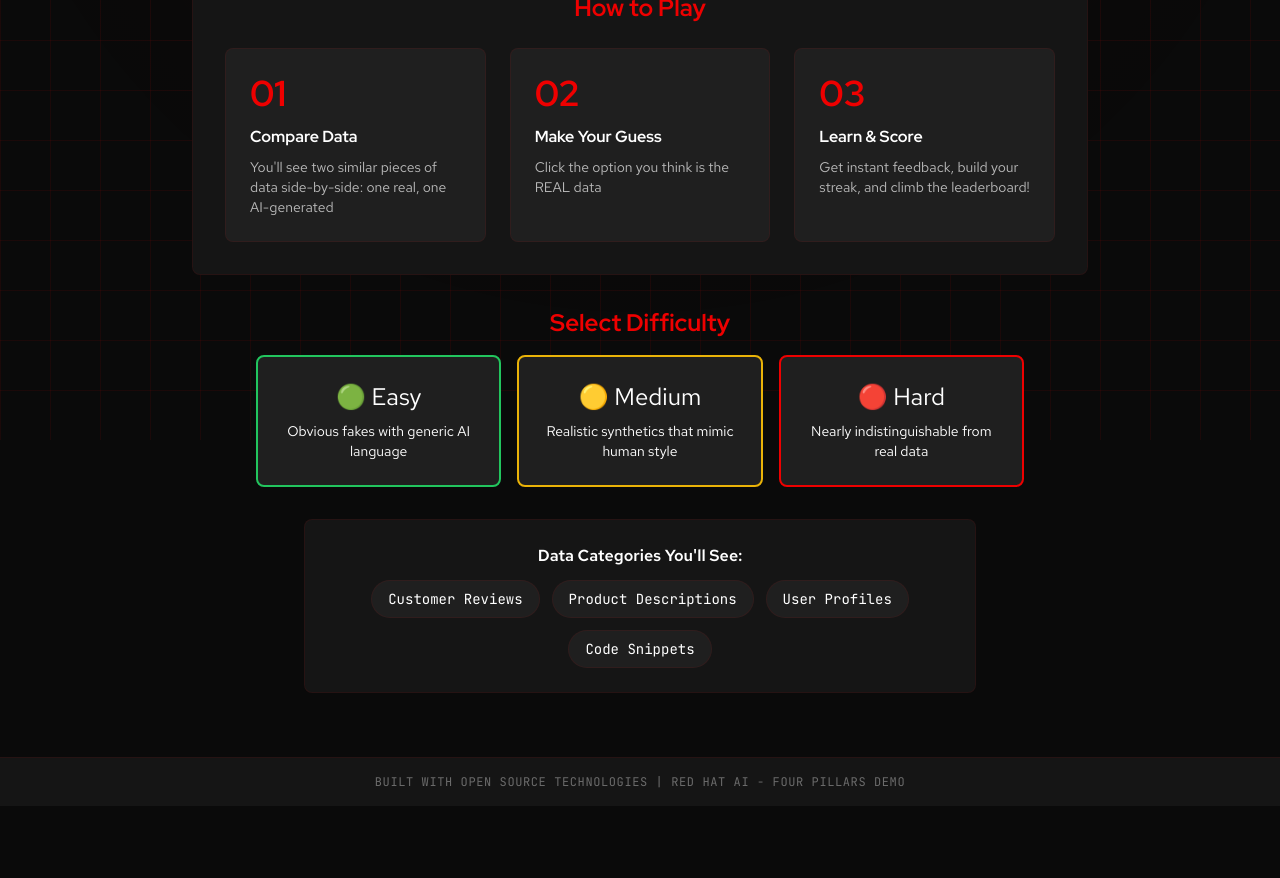
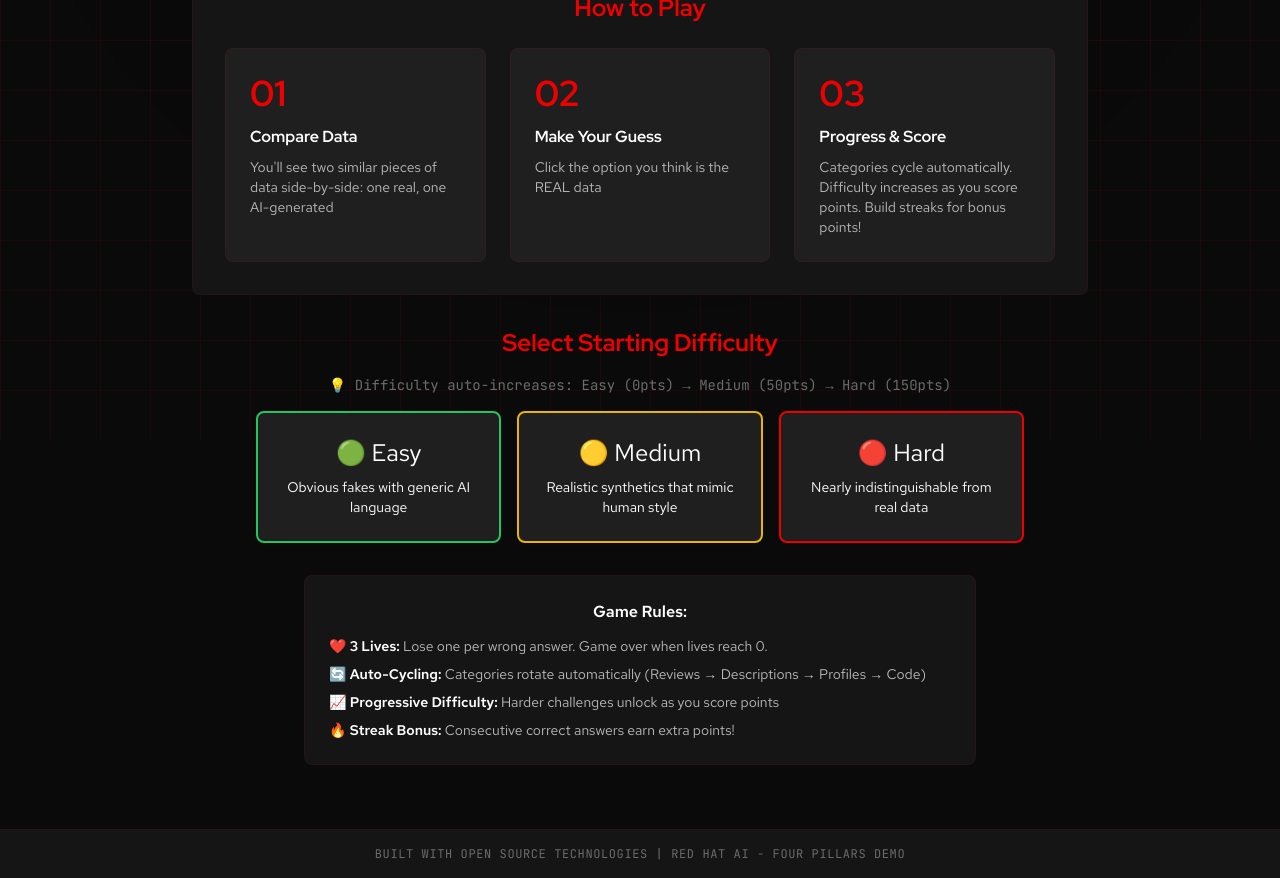
Before and after one commit to soyr-redhat/real-or-fake-synthetic-data-demo, a React (Vite) app in the folder frontend/: page / in a window 1280 px wide. Shown: the part 360-1238 px from the top of the page. Before the commit the page ends 1166 px from the top, so only its background shows below. Built offline with nearby package versions, Linux system fonts and the light colour scheme; no server answers.

Commit message:
Add auto-cycling categories and progressive difficult

```diff
--- a/frontend/src/App.jsx
+++ b/frontend/src/App.jsx
@@ -129,6 +129,17 @@ function App() {
                     </div>
                     <div className="text-xs text-gray-400">Accuracy</div>
                   </div>
+                  <div className="text-gray-600 font-bold text-xl">|</div>
+                  <div className="text-center">
+                    <div className={`font-bold text-lg font-mono uppercase ${
+                      session.difficulty === 'easy' ? 'text-green-400' :
+                      session.difficulty === 'medium' ? 'text-yellow-400' :
+                      'text-redhat-red'
+                    }`}>
+                      {session.difficulty === 'easy' ? '🟢' : session.difficulty === 'medium' ? '🟡' : '🔴'}
+                    </div>
+                    <div className="text-xs text-gray-400">{session.difficulty}</div>
+                  </div>
                 </div>
               </div>
             )}
--- a/frontend/src/components/GameScreen.jsx
+++ b/frontend/src/components/GameScreen.jsx
@@ -8,9 +8,10 @@ const CATEGORIES = [
 ]
 
 export default function GameScreen({ session, currentPair, guessResult, loading, onGuess, onContinue, onEndGame }) {
-  const [selectedCategory, setSelectedCategory] = useState('customer_review')
+  const [categoryIndex, setCategoryIndex] = useState(0)
+  const [showDifficultyUp, setShowDifficultyUp] = useState(false)
 
-  const categoryInfo = CATEGORIES.find(c => c.value === currentPair?.category) || CATEGORIES[0]
+  const categoryInfo = CATEGORIES.find(c => c.value === currentPair?.category) || CATEGORIES[categoryIndex]
 
   const accuracy = session.total_guesses > 0
     ? Math.round((session.correct_guesses / session.total_guesses) * 100)
@@ -19,6 +20,13 @@ export default function GameScreen({ session, currentPair, guessResult, loading,
   // Auto end game when lives reach 0
   if (session.lives === 0 && guessResult) {
     setTimeout(() => onEndGame(), 2000)
+  }
+
+  // Get next category in cycle
+  const getNextCategory = () => {
+    const nextIndex = (categoryIndex + 1) % CATEGORIES.length
+    setCategoryIndex(nextIndex)
+    return CATEGORIES[nextIndex].value
   }
 
   return (
@@ -53,33 +61,28 @@ export default function GameScreen({ session, currentPair, guessResult, loading,
         </div>
       </div>
 
-      {/* Category Selector */}
+      {/* Category Progress Indicator */}
       <div className="mb-6">
-        <h3 className="text-lg font-display font-semibold mb-3 text-redhat-red">Select Category:</h3>
-        <div className="grid grid-cols-2 md:grid-cols-4 gap-3">
-          {CATEGORIES.map(cat => (
-            <button
+        <div className="flex items-center justify-center gap-3">
+          {CATEGORIES.map((cat, idx) => (
+            <div
               key={cat.value}
-              onClick={() => {
-                setSelectedCategory(cat.value)
-                if (guessResult) {
-                  onContinue(cat.value)
-                }
-              }}
-              disabled={loading && !guessResult}
-              className={`p-3 rounded-lg border-2 transition ${
+              className={`flex items-center gap-2 px-4 py-2 rounded-lg border transition ${
                 currentPair?.category === cat.value
-                  ? 'bg-redhat-red border-redhat-red text-white'
-                  : selectedCategory === cat.value && !currentPair
+                  ? 'bg-redhat-red border-redhat-red text-white scale-110'
+                  : idx === categoryIndex && !currentPair
                   ? 'bg-redhat-red bg-opacity-20 border-redhat-red'
-                  : 'bg-redhat-dark-elevated border-redhat-grid-line hover:border-redhat-red'
+                  : 'bg-redhat-dark-elevated border-redhat-grid-line opacity-50'
               }`}
             >
-              <div className="text-2xl mb-1">{cat.icon}</div>
-              <div className="text-sm">{cat.label}</div>
-            </button>
+              <span className="text-xl">{cat.icon}</span>
+              <span className="text-xs font-mono hidden md:inline">{cat.label}</span>
+            </div>
           ))}
         </div>
+        <p className="text-center mt-3 text-redhat-text-tertiary font-mono text-xs uppercase tracking-wider">
+          Categories cycle automatically • Current: {categoryInfo.label}
+        </p>
       </div>
 
       {/* Main Comparison */}
@@ -159,7 +162,7 @@ export default function GameScreen({ session, currentPair, guessResult, loading,
             <div className="flex justify-center gap-4">
               {session.lives > 0 && (
                 <button
-                  onClick={() => onContinue(selectedCategory)}
+                  onClick={() => onContinue(getNextCategory())}
                   className="px-6 py-3 bg-redhat-red hover:bg-redhat-red-hover border border-redhat-red rounded-lg font-mono uppercase tracking-wider font-semibold transition"
                 >
                   Next Challenge
--- a/frontend/src/components/StartScreen.jsx
+++ b/frontend/src/components/StartScreen.jsx
@@ -28,16 +28,19 @@ export default function StartScreen({ onStart, loading }) {
           </div>
           <div className="bg-redhat-dark-elevated border border-redhat-grid-line p-6 rounded-lg">
             <div className="text-4xl mb-3 font-display text-redhat-red">03</div>
-            <h4 className="font-display font-semibold mb-2 text-redhat-text-primary">Learn & Score</h4>
+            <h4 className="font-display font-semibold mb-2 text-redhat-text-primary">Progress & Score</h4>
             <p className="text-sm text-redhat-text-secondary font-text">
-              Get instant feedback, build your streak, and climb the leaderboard!
+              Categories cycle automatically. Difficulty increases as you score points. Build streaks for bonus points!
             </p>
           </div>
         </div>
       </div>
 
       <div className="mb-8">
-        <h3 className="text-2xl font-display font-semibold mb-4 text-redhat-red">Select Difficulty</h3>
+        <h3 className="text-2xl font-display font-semibold mb-4 text-redhat-red">Select Starting Difficulty</h3>
+        <p className="text-sm text-redhat-text-tertiary font-mono text-center mb-4">
+          💡 Difficulty auto-increases: Easy (0pts) → Medium (50pts) → Hard (150pts)
+        </p>
         <div className="grid md:grid-cols-3 gap-4 max-w-3xl mx-auto">
           <button
             onClick={() => onStart('easy')}
@@ -82,12 +85,12 @@ export default function StartScreen({ onStart, loading }) {
       </div>
 
       <div className="bg-redhat-dark-surface border border-redhat-grid-line rounded-lg p-6 max-w-2xl mx-auto">
-        <h4 className="font-semibold mb-3 text-redhat-text-primary">Data Categories You'll See:</h4>
-        <div className="flex flex-wrap justify-center gap-3 text-sm font-mono">
-          <span className="bg-redhat-dark-elevated border border-redhat-grid-line px-4 py-2 rounded-full">Customer Reviews</span>
-          <span className="bg-redhat-dark-elevated border border-redhat-grid-line px-4 py-2 rounded-full">Product Descriptions</span>
-          <span className="bg-redhat-dark-elevated border border-redhat-grid-line px-4 py-2 rounded-full">User Profiles</span>
-          <span className="bg-redhat-dark-elevated border border-redhat-grid-line px-4 py-2 rounded-full">Code Snippets</span>
+        <h4 className="font-semibold mb-3 text-redhat-text-primary">Game Rules:</h4>
+        <div className="space-y-2 text-sm text-redhat-text-secondary font-text text-left">
+          <p>❤️ <strong className="text-redhat-text-primary">3 Lives:</strong> Lose one per wrong answer. Game over when lives reach 0.</p>
+          <p>🔄 <strong className="text-redhat-text-primary">Auto-Cycling:</strong> Categories rotate automatically (Reviews → Descriptions → Profiles → Code)</p>
+          <p>📈 <strong className="text-redhat-text-primary">Progressive Difficulty:</strong> Harder challenges unlock as you score points</p>
+          <p>🔥 <strong className="text-redhat-text-primary">Streak Bonus:</strong> Consecutive correct answers earn extra points!</p>
         </div>
       </div>
     </div>
```
Also changed, not shown: 2 other files (tests, documents, lock files or other folders).
